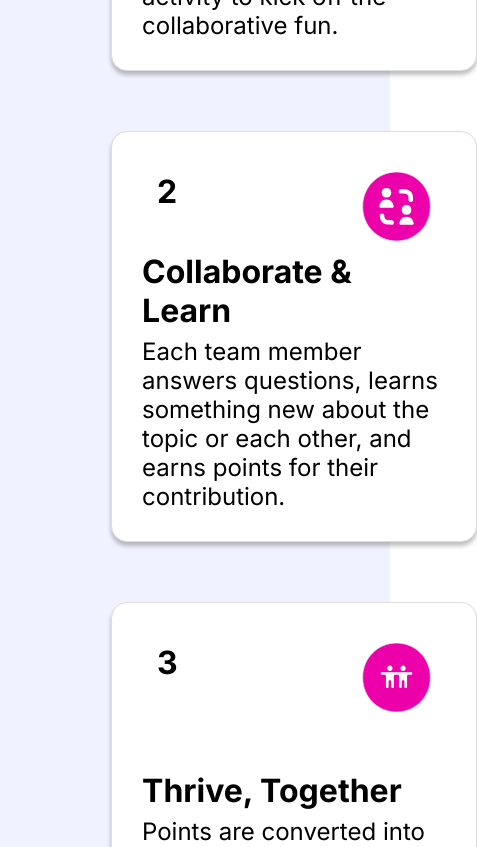
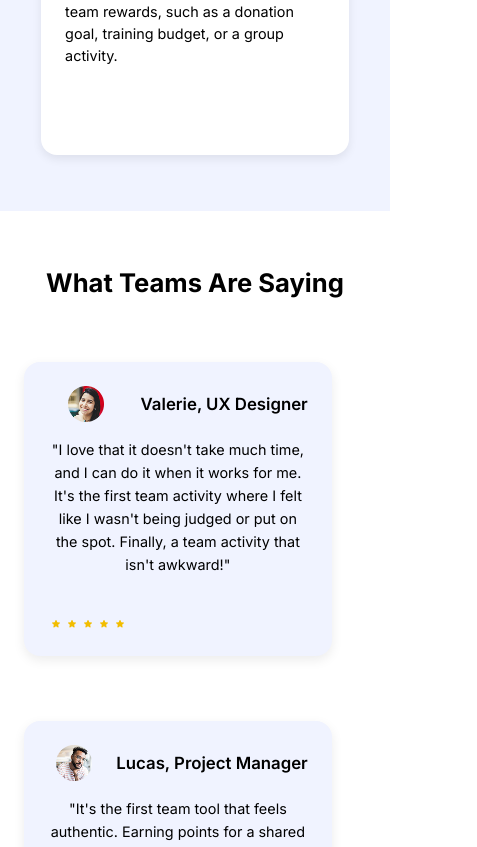
Before and after one commit to cherryontech/MissionCollective, a React (Vite) app: page / in a window 390 px wide. Shown: the part 1100-1947 px from the top of the page, 477 px wide, since content can reach past the window. Built offline with nearby package versions, Linux system fonts and the light colour scheme.

Commit message:
Added styling to homepage

```diff
--- a/src/styles/HomePage.css
+++ b/src/styles/HomePage.css
@@ -2,212 +2,280 @@ main {
     color: #000000;
 }
 
-.homepage-container {
-    max-width: 1440px;
-    margin: 0;
-    padding-left: 6.94rem;
-    display: flex;
-    flex-direction: column;
-    align-items: flex-start;
-    justify-content: flex-start;
+/*Section 1 – Why Team-Building Fails*/
+
+.section1-homepage {
+    background-color: #F0F3FF;
+    padding: 6.38rem 0;
 }
 
-
-/* Section 1 */
-
-.section1-homepage {
+.homepage-container {
+    max-width: 1200px;
     margin: 0 auto;
-    width: 100%;
-    min-height: 100vh;
-    /* padding: 40px 0; */
-    background-color: #F0F3FF;
-    text-align: left;
-    box-sizing: border-box;
+    padding: 0 2rem;
 }
 
 .section1-homepage h1 {
-    font-size: 3rem;
-    font-style: normal;
-    font-weight: 800;
-    line-height: 3.0625rem;
-    margin: 4.38rem 0 2rem;
+    font-size: 2.5rem;
+    font-weight: 700;
+    line-height: 1.2;
+    margin-bottom: 1.25rem;
 }
 
 .section1-homepage h1 span {
-    font-size: 2rem;
-    line-height: 3.0625rem;
-    font-weight: 800;
-    font-style: normal;
+    font-size: 1.5rem;
+    font-weight: 700;
 }
 
 .connection-text {
-    font-size: 1.5rem;
-    font-style: normal;
-    font-weight: 300;
-    line-height: 1.875rem;
-    margin-bottom: 4.75rem;
+    font-size: 1.1rem;
+    line-height: 1.6;
+    margin-bottom: 3rem;
+    max-width: 900px;
 }
 
 .font-bold {
-    font-weight: 600;
+    font-weight: 700;
 }
 
+/*Cards*/
 .card-container {
     display: flex;
-    flex-wrap: wrap;
-    justify-content: center;
+    justify-content: space-between;
+    align-items: stretch;
     gap: 3.75rem;
-    /* margin: 4.75rem 0 4.81rem; */
-    margin-bottom: 4.81rem;
 }
 
 .card {
+    background: #fff;
+    border-radius: 1rem;
+    box-shadow: 0 4px 10px rgba(0, 0, 0, 0.08);
+    flex: 1;
+    min-height: 18rem;
     display: flex;
     flex-direction: column;
-    border: 1px solid #ddd;
-    border-radius: 1rem;
-    box-shadow: 0 4px 4px 0 rgba(0, 0, 0, 0.25);
+    padding: 1.88rem;
+}
+
+.card-header-section1 {
+    display: flex;
+    justify-content: space-between;
+    align-items: center;
+    margin-bottom: 0.75rem;
 }
 
 .card-header-section1 span {
-    font-size: 2rem;
-    font-style: normal;
-    font-weight: 700;
-    position: absolute;
-    line-height: normal;
-    top: 10px;
-    left: 15px;
+    font-size: 1.25rem;
+    font-weight: 600;
+    margin-bottom: 0.4rem;
+    display: inline-block;
 }
 
 .card-header-section1 img {
-    position: absolute;
-    top: 10px;
-    right: 15px;
-    width: 4.3125rem;
-    height: 4.3125rem;
-}
-
-.section1-homepage .card {
-    width: 22.875rem;
-    height: 25.6875rem;
-    padding: 1.875rem;
-    background-color: #FFF;
-    gap: 0.625rem;
-}
-
-.card-header-section1 {
+    width: 3rem;
+    height: 3rem;
     position: relative;
-    height: 3.75rem;
-}
-
-.card-body {
-    margin-top: 4.25rem;
+    left: 6rem;
+    margin-bottom: 0.75rem;
 }
 
 .card-body h2 {
-    margin: 0 0 0.438rem 0;
-    font-size: 2rem;
-    font-style: normal;
+    font-size: 1.25rem;
     font-weight: 700;
-    line-height: normal;
+    margin-bottom: 0.4rem;
 }
 
 .card-body p {
-    font-size: 1.5rem;
-    font-style: normal;
-    font-weight: 400;
-    line-height: normal;
-    margin: 0;
+    font-size: 1rem;
+    line-height: 1.55;
+    max-width: 95%;
 }
 
-
-/* Section3 */
+/* Section 3 – What Teams Are Saying */
 .section3-homepage {
-    margin: 0 auto;
-    width: 100%;
-    min-height: 100vh;
-    background-color: #FFFFFF;
-    text-align: left;
+    background-color: #ffffff;
+    padding: 8.62rem 0 6.94rem 0;
 }
 
 .section3-homepage h1 {
-    font-size: 3rem;
-    font-style: normal;
-    font-weight: 800;
-    line-height: 3.3125rem;
+    font-size: 2.5rem;
+    font-weight: 700;
     text-align: center;
-    margin: 0 auto 5.25rem auto;
-    width: 100%;
+    margin-bottom: 5.25rem;
 }
 
 .section3-homepage .card-container {
     display: flex;
-    flex-wrap: wrap;
-    justify-content: center;
+    justify-content: space-between;
+    align-items: stretch;
     gap: 4.06rem;
+    flex-wrap: nowrap;
 }
 
 .section3-homepage .card {
+    background: #F0F3FF;
+    border-radius: 1rem;
+    box-shadow: 0 4px 12px rgba(0, 0, 0, 0.08);
+    flex: 1;
+    /* padding: 1.5rem; */
+    padding-bottom: 4rem;
+    display: flex;
+    flex-direction: column;
     justify-content: space-between;
-    width: 22.875rem;
-    height: auto;
-    background: #F0F3FF;
-    padding: 1.5rem 1.1875rem;
-    gap: 1.0625rem;
+    min-height: 18rem;
+    position: relative;
 }
 
-.section3-homepage .card-header-section3 {
+
+.card-header-section3 {
     display: flex;
     align-items: center;
     gap: 1rem;
     margin-bottom: 1rem;
-    min-height: 4.5rem;
 }
 
-.section3-homepage .card-header-section3 img {
-    width: 4.3125rem;
-    height: 4.3125rem;
+.card-header-section3 img {
+    width: 3rem;
+    height: 3rem;
 }
 
-.section3-homepage .profile-title {
+.profile-title {
+    font-size: 1.05rem;
     font-weight: 600;
-    font-size: 1.125rem;
-    font-style: normal;
-    line-height: 1.75rem;
 }
 
 .section3-homepage .card p {
     flex-grow: 1;
-    font-size: 1.125rem;
-    font-weight: 400;
-    font-style: normal;
-    line-height: 1.75rem;
-    margin-top: 1.38rem;
-    margin-bottom: 1.0625rem;
-    text-align: left;
+    font-size: 1rem;
+    line-height: 1.6;
+    margin-bottom: 1rem;
 }
 
+/* .rating {
+    display: flex;
+    align-items: center;
+    justify-content: flex-start;
+    margin-top: auto;
+
+} */
+
 .section3-homepage .rating {
+    position: absolute;
+    bottom: 1.5rem;
+    left: 1.5rem;
     display: flex;
     justify-content: flex-start;
     align-items: center;
-    width: 100%;
+    margin-top: 0;
 }
 
-.section3-homepage .rating img {
-    width: 80%;
-    max-width: 200px;
+.rating img {
+    width: 7.5rem;
     height: auto;
-    object-fit: contain;
-    margin: 0 auto 0 0;
-    display: block;
-    padding-top: 1.06rem;
 }
 
-.section1-homepage .card-container,
-.section3-homepage .card-container {
-    display: flex;
-    flex-wrap: wrap;
-    justify-content: flex-start;
-    gap: 3.75rem;
+
+@media (max-width: 1024px) {
+
+    .section1-homepage,
+    .section3-homepage {
+        padding: 5rem 0;
+    }
+
+    .homepage-container {
+        padding: 0 1.5rem;
+    }
+
+    .card-container {
+        gap: 2.5rem;
+    }
+
+    .card-body h2 {
+        font-size: 1.2rem;
+    }
+
+    .card-body p {
+        font-size: 0.95rem;
+    }
+
+    .section3-homepage h1 {
+        font-size: 2.2rem;
+        margin-bottom: 4rem;
+    }
 }
+
+@media (max-width: 768px) {
+
+    .section1-homepage h1,
+    .section3-homepage h1 {
+        font-size: 2rem;
+        text-align: center;
+    }
+
+    .connection-text {
+        text-align: center;
+        font-size: 1rem;
+        margin: 0 auto 2rem auto;
+    }
+
+    .card-container {
+        flex-direction: column;
+        align-items: center;
+        gap: 2rem;
+    }
+
+    .card {
+        width: 80%;
+        max-width: 420px;
+    }
+
+    .section3-homepage .card p {
+        text-align: center;
+    }
+
+    .rating {
+        justify-content: flex-start;
+    }
+}
+
+@media (max-width: 480px) {
+
+    .section1-homepage,
+    .section3-homepage {
+        padding: 3.5rem 0;
+    }
+
+    .section1-homepage h1,
+    .section3-homepage h1 {
+        font-size: 1.6rem;
+    }
+
+    .connection-text {
+        font-size: 0.95rem;
+        margin-bottom: 1.75rem;
+    }
+
+    .card {
+        width: 90%;
+        padding: 1.5rem;
+    }
+
+    .card-header-section1 img,
+    .card-header-section3 img {
+        width: 2.25rem;
+        height: 2.25rem;
+    }
+
+    .card-body h2 {
+        font-size: 1.1rem;
+    }
+
+    .card-body p,
+    .section3-homepage .card p {
+        font-size: 0.9rem;
+    }
+
+    .rating img {
+        width: 5rem;
+    }
+}
--- a/src/styles/index.css
+++ b/src/styles/index.css
@@ -1,13 +1,15 @@
 @import url("https://fonts.googleapis.com/css2?family=Inter:ital,opsz,wght@0,14..32,100..900;1,14..32,100..900&display=swap");
 
 * {
+  margin: 0;
+  padding: 0;
   box-sizing: border-box;
 }
 
 :root {
   font-family: Inter, system-ui, Avenir, Helvetica, Arial, sans-serif;
-  line-height: 1.5;
-  font-weight: 400;
+  width: 100%;
+  min-height: 100vh;
   color: #212529;
   background-color: #ffffff;
 }
```
Also changed, not shown: src/Components/Cards.jsx (deleted).
